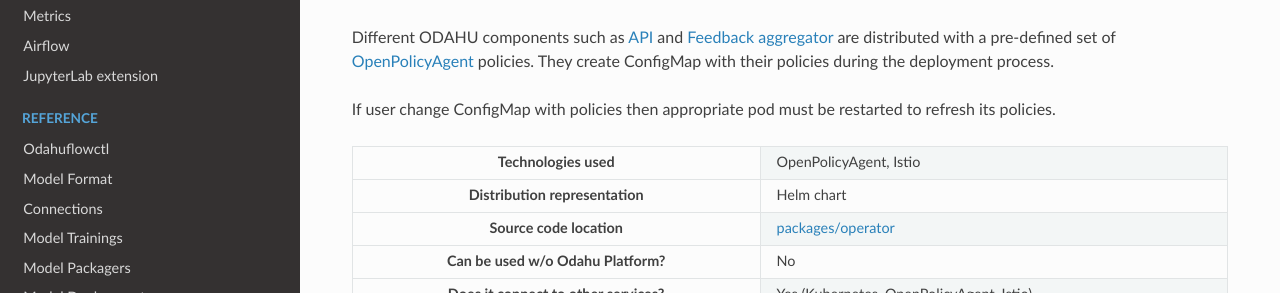
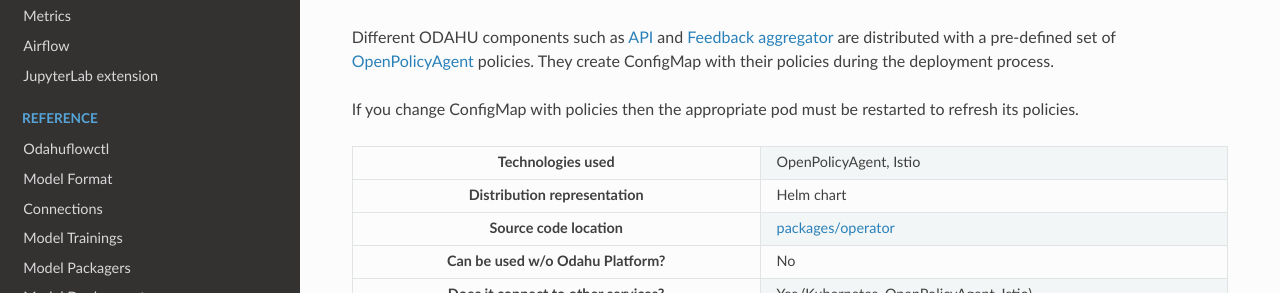
Before and after one commit to odahu/odahu-docs, a Sphinx documentation site: the page built from source/comp_security.rst, in a window 1280 px wide and 900 px high, scrolled down 829 px. Shown: the part 333-626 px from the top of the window. Built offline with Sphinx 7.4.7 and the Read the Docs theme 2.0.0, drawn with Linux system fonts in a browser that asks for light colours; formulas are drawn with MathJax 3.

Commit message:
Update source/comp_security.rst
Co-authored-by: Bohdan Pylypenko <49116723+BPylypenko@users.noreply.github.com>

```diff
--- a/source/comp_security.rst
+++ b/source/comp_security.rst
@@ -29,7 +29,7 @@
 Different ODAHU components such as :ref:`API <comp_api:API>` and :ref:`Feedback aggregator <comp_feedback:Feedback aggregator>`
 are distributed with a pre-defined set of OpenPolicyAgent_ policies. They create ConfigMap with their policies during the deployment process.
 
-If user change ConfigMap with policies then appropriate pod must be restarted to refresh its policies.
+If you change ConfigMap with policies then the appropriate pod must be restarted to refresh its policies.
 
 
 .. csv-table::
```
